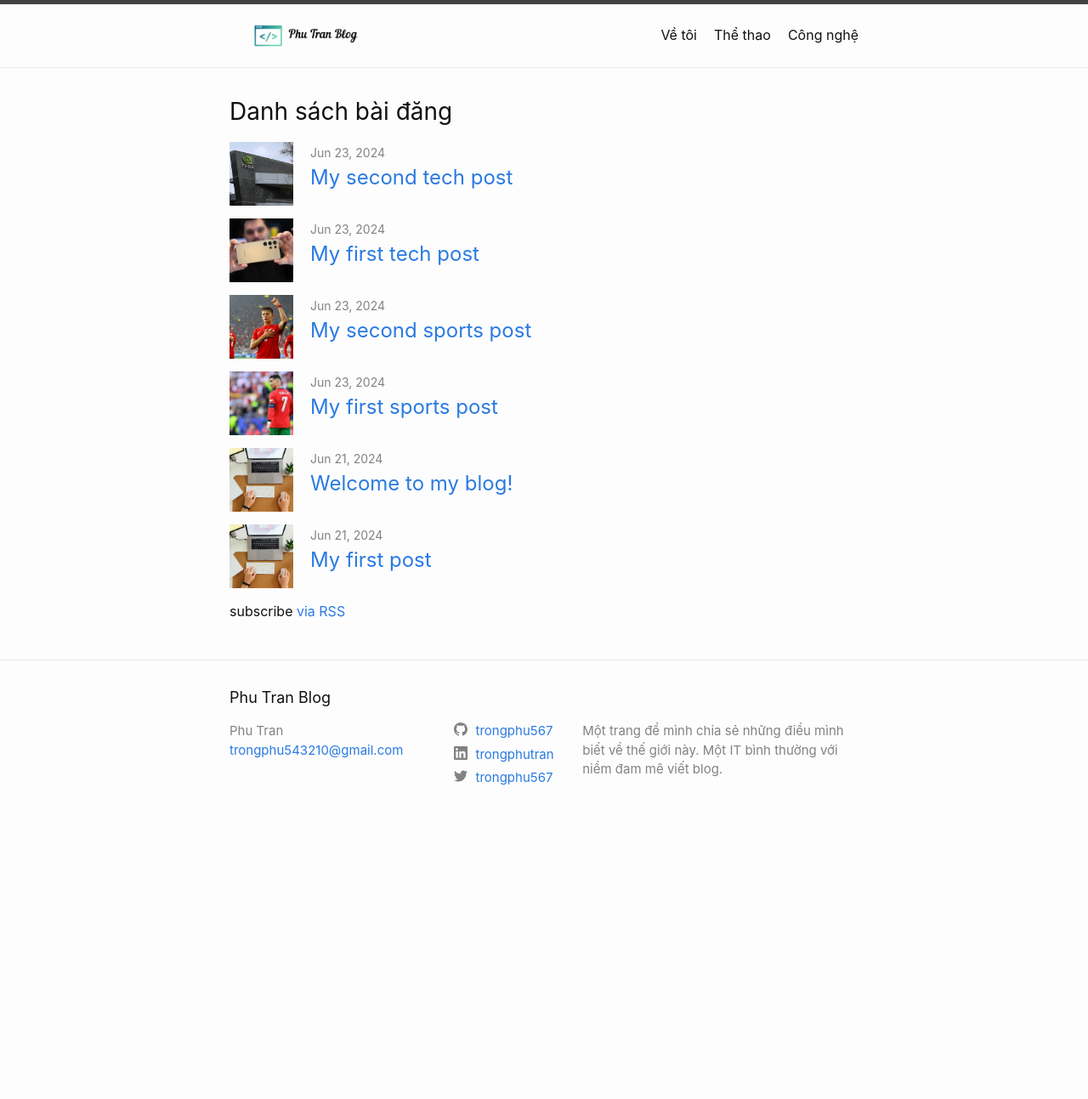
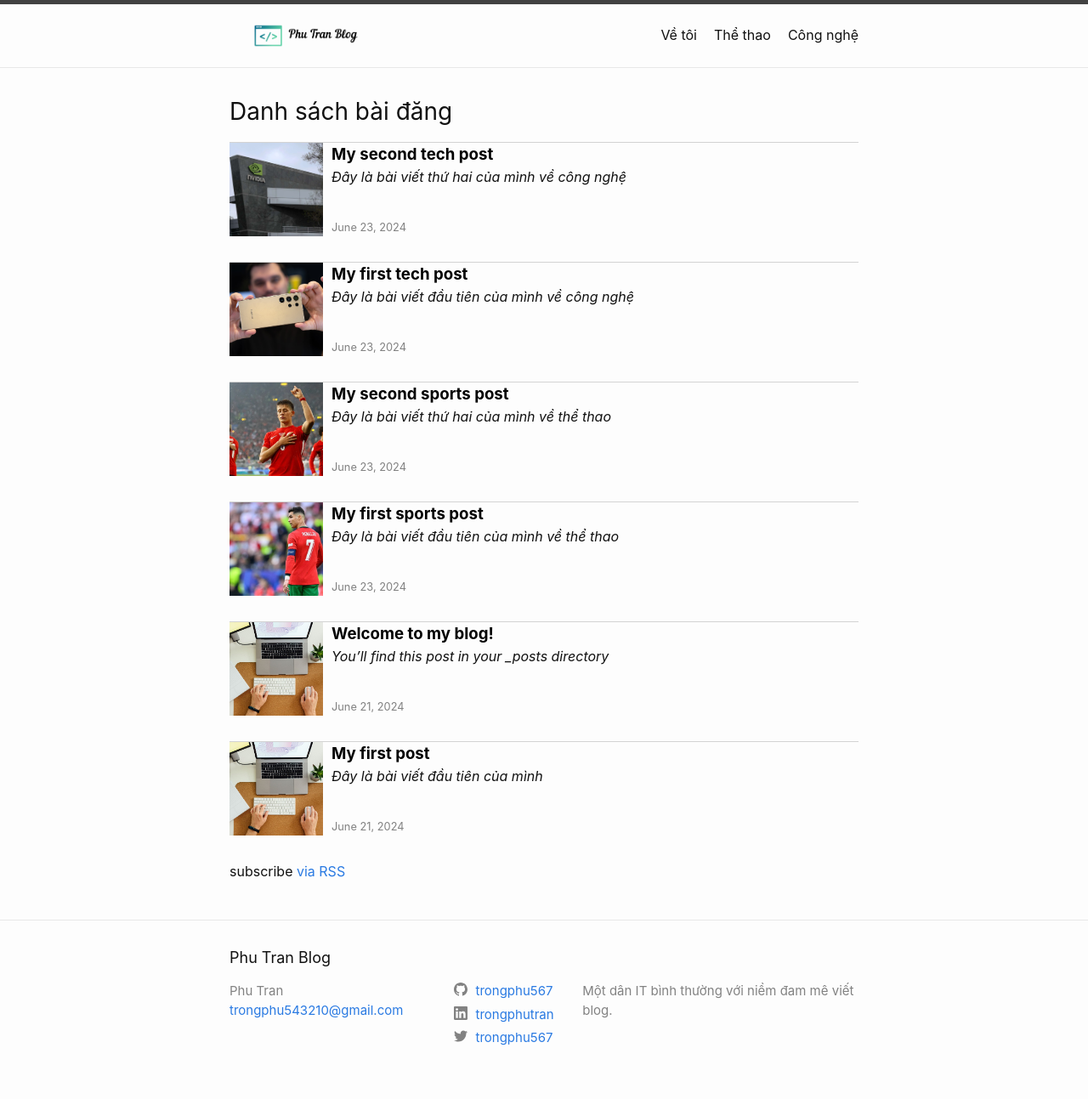
Before and after one commit to trongphu567/my-blog, a Jekyll site: the page built from index.markdown, in a window 1280 px wide. Shown: the whole page at 85% size. Built offline with Jekyll 4.4.1, drawn with Linux system fonts in a browser that asks for light colours; before the commit the page ends 987 px from its top, so only the background shows below that.

Commit message:
fix some bugs

```diff
--- a/_config.yml
+++ b/_config.yml
@@ -21,8 +21,7 @@
 title: Phu Tran Blog
 email: trongphu543210@gmail.com
 description: >- # this means to ignore newlines until "baseurl:"
-  Một trang để mình chia sẻ những điều mình biết về thế giới này.
-  Một IT bình thường với niềm đam mê viết blog.
+  Một dân IT bình thường với niềm đam mê viết blog.
 baseurl: "/my-blog" # the subpath of your site, e.g. /blog
 url: "https://trongphu567.github.io/" # the base hostname & protocol for your site, e.g. http://example.com
 twitter_username: trongphu567
--- a/_layouts/home.html
+++ b/_layouts/home.html
@@ -14,6 +14,7 @@ layout: default
     <ul class="post-list">
       {%- for post in site.posts -%}
       <li>
+            <!-- <div class="card-post">
                 {%- if post.image -%}
                     <img src="{{- post.image | relative_url -}}" alt="" class="blog-roll-image">
                 {%- else -%}
@@ -30,9 +31,47 @@ layout: default
                 {%- if site.show_excerpts -%}
                 {{ post.excerpt }}
                 {%- endif -%}
+            </div> -->
+            <div class="card">
+                <div class="card-image">
+                    {%- assign postImage = post.image | relative_url -%} {%- if postImage -%}
+                    <img
+                    src="{{ postImage }}"
+                    alt="{{ post.title | escape }}"
+                    class="featured-image"
+                    />
+                    {%- else -%} {%- assign postImage = "/assets/images/image-default.jpg" |
+                    relative_url -%}
+                    <img
+                    src="{{ postImage }}"
+                    alt="{{ post.title | escape }}"
+                    class="featured-image"
+                    />
+                    {%- endif -%}
+                </div>
+                <div class="card-content">
+                    <div class="card-title">
+                    {%- assign postTitle = post.title | escape -%} {%- assign postUrl =
+                    post.url | relative_url -%}
+                    <span class="title"
+                        ><a href="{{postUrl}}" class="post-link">{{postTitle}}</a></span
+                    >
+                    </div>
+                    <div class="card-excerpt">
+                    {%- assign postExcerpt = post.excerpt | strip_html | strip_newlines |
+                    truncate: 100 -%}
+                    <span class="excerpt">{{postExcerpt}}</span>
+                    </div>
+                    <div class="card-date">
+                    {%- assign postDate = post.date | date: "%B %d, %Y" -%}
+                    <span class="date">{{postDate}}</span>
+                    </div>
+                </div>
+            </div>
       </li>
       {%- endfor -%}
     </ul>
+
 
     <p class="rss-subscribe">subscribe <a href="{{ "/feed.xml" | relative_url }}">via RSS</a></p>
   {%- endif -%}
--- a/_sass/minima/_layout.scss
+++ b/_sass/minima/_layout.scss
@@ -248,13 +248,6 @@
   }
 }
 
-.featured-image-post {
-  width: 100%;
-  height: auto;
-  object-fit: cover;
-  margin: 0 0 $spacing-unit 0;
-}
-
 .blog-roll-image {
   width: 75px;
   height: 75px;
@@ -262,3 +255,78 @@
   margin: 0 20px 0 0;
   float: left;
 }
+
+.card {
+  display: grid;
+  grid-template-columns: 110px 1fr;
+  grid-template-rows: 110px;
+  column-gap: 10px;
+  margin-top: 10px;
+  border-top: #d3d3d3 1px solid;
+  margin-bottom: 15px;
+
+  .card-content {
+    display: grid;
+    grid-template-rows: min-content auto min-content;
+    grid-template-areas:
+      "title"
+      "excerpt"
+      "date";
+  }
+  .card-title {
+    grid-area: title;
+    margin: 0;
+    align-content: start;
+  }
+
+  .card-excerpt {
+    grid-area: excerpt;
+    margin: 0;
+    align-content: start;
+  }
+
+  .card-date {
+    grid-area: date;
+    margin: 0;
+    align-content: end;
+  }
+
+  .featured-image {
+    width: 100%;
+    height: 100%;
+    object-fit: cover;
+  }
+
+  .title {
+    font-size: 1.2em;
+    font-weight: bold;
+  }
+
+  .excerpt {
+    font-style: italic;
+  }
+
+  .date {
+    color: #828282;
+    font-size: 0.8em;
+  }
+
+  .post-link {
+    font-weight: bold;
+    font-size: 14pt;
+    color: #000000;
+    &:link {
+      color: #000000;
+    }
+    &:visited {
+      color: #999999;
+    }
+    &:hover {
+      color: #288ad6;
+    }
+    &:active {
+      color: #288ad6;
+    }
+    text-decoration: none;
+  }
+}
```
Lines whose indentation alone changed are shown as unchanged.
